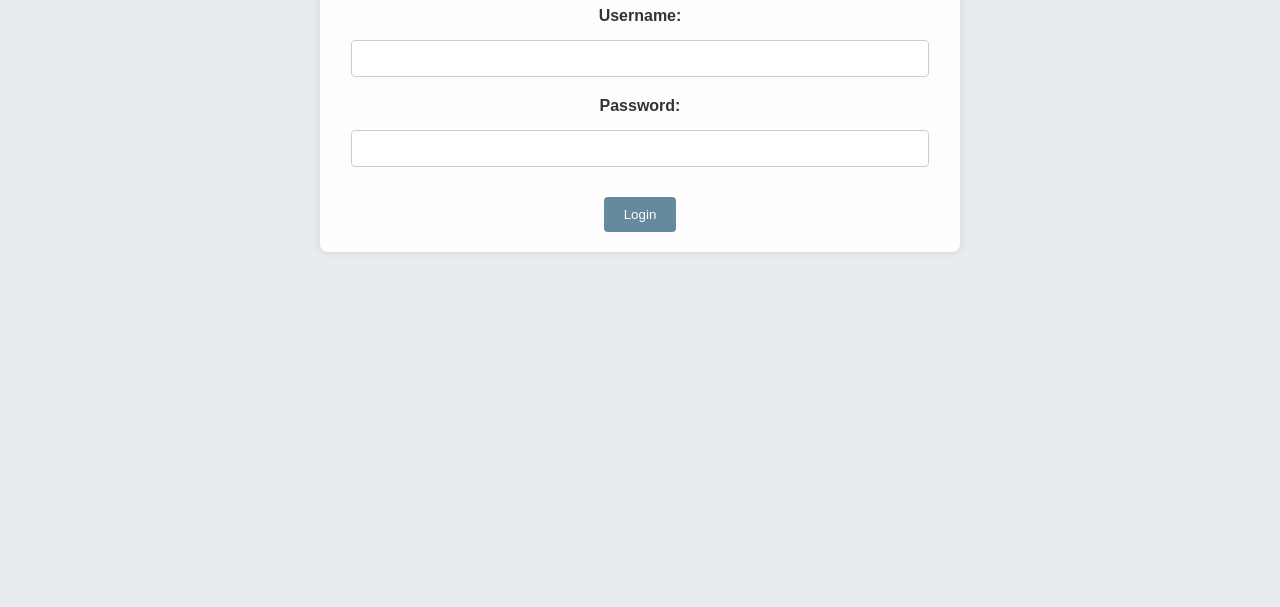
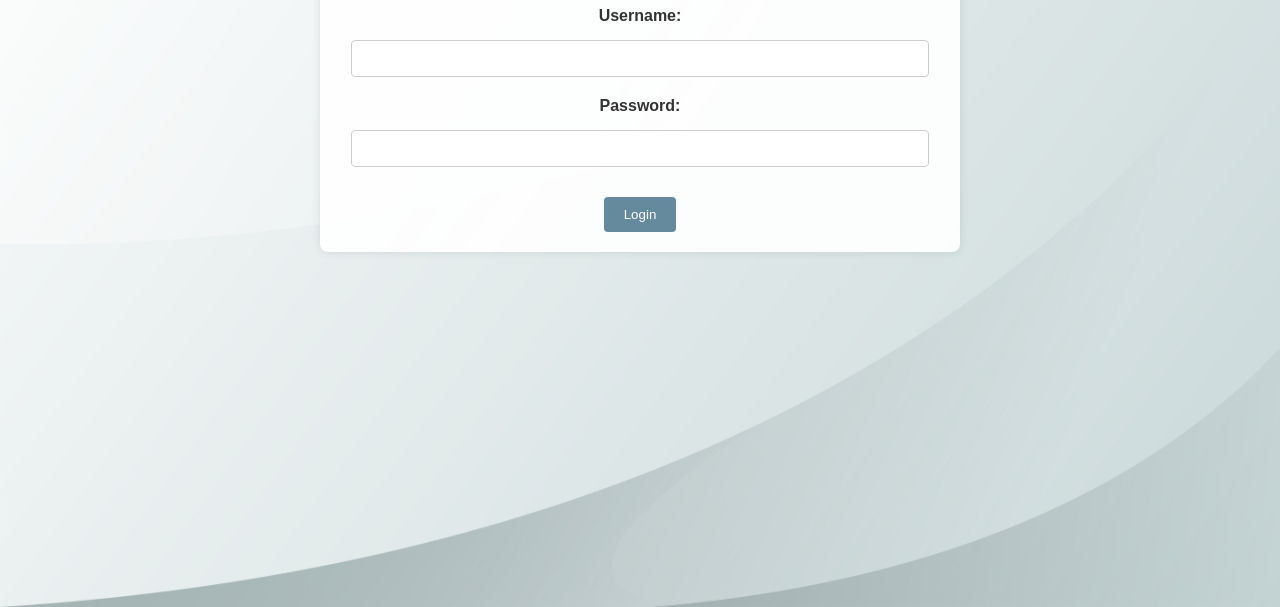
Before and after one commit to brad-moat/CRM, a plain HTML site: page index.html in a window 1280 px wide. Shown: the part 193-800 px from the top of the page. Drawn offline with Linux system fonts and the light colour scheme.

Commit message:
Update styles.css

```diff
--- a/styles.css
+++ b/styles.css
@@ -1,6 +1,6 @@
 body {
     font-family: Arial, sans-serif;
-    background-image: url('CRM/Images/white-background.jpeg');
+    background-image: url('CRM/Images/white-background.jpg');
     background-size: cover;
     background-repeat: no-repeat;
     background-attachment: fixed;
```
